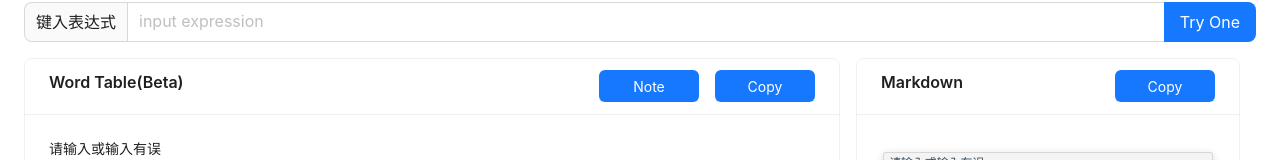
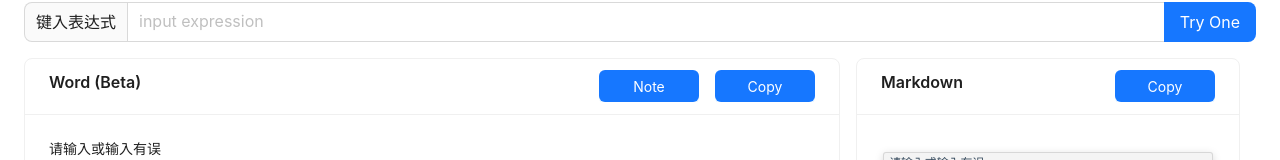
Before and after one commit to 57UU/truth_table_generator, a React (Create React App) app: page / in a window 1280 px wide. Shown: the part 380-540 px from the top of the page. Built offline with nearby package versions, Linux system fonts and the light colour scheme.

Commit message:
optimize

```diff
--- a/src/App.js
+++ b/src/App.js
@@ -98,7 +98,7 @@ ${content.slice(1).map(i=>`| ${i.join(" | ")} |`).join("\n")}
 
 
 function ResultDisplay(content,markdown,latex){
-  const query="(min-width: 768px)"
+  const query="(min-width: 55rem)"
   const [matches, setMatches] = useState(
     window.matchMedia(query).matches
   )
@@ -238,7 +238,7 @@ function RenderBlock(content){
     onClick={doNothing}
      title={
   <div className='card-title' style={horizon}>
-    <div >Word Table(Beta)</div>
+    <div >Word (Beta)</div>
     <div >
       <Row gutter={16}>
         <Col span="12">
```
